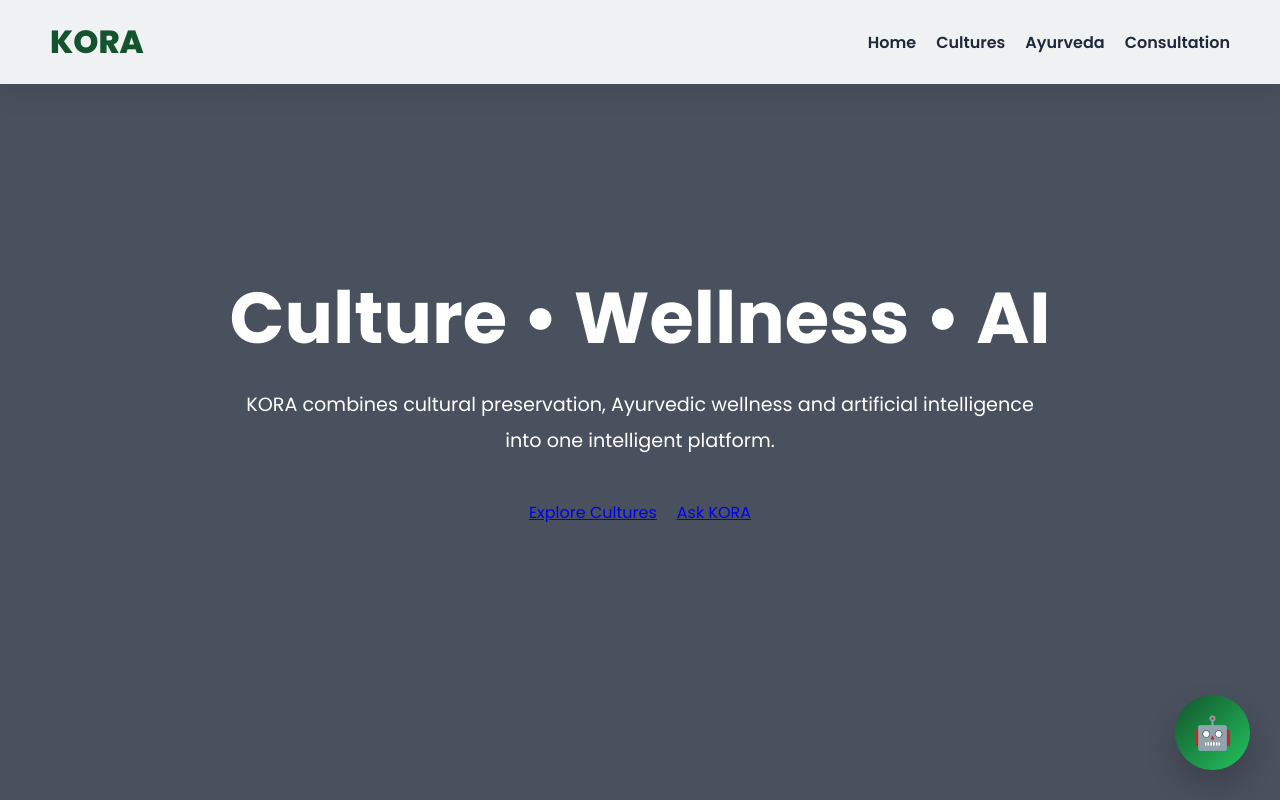
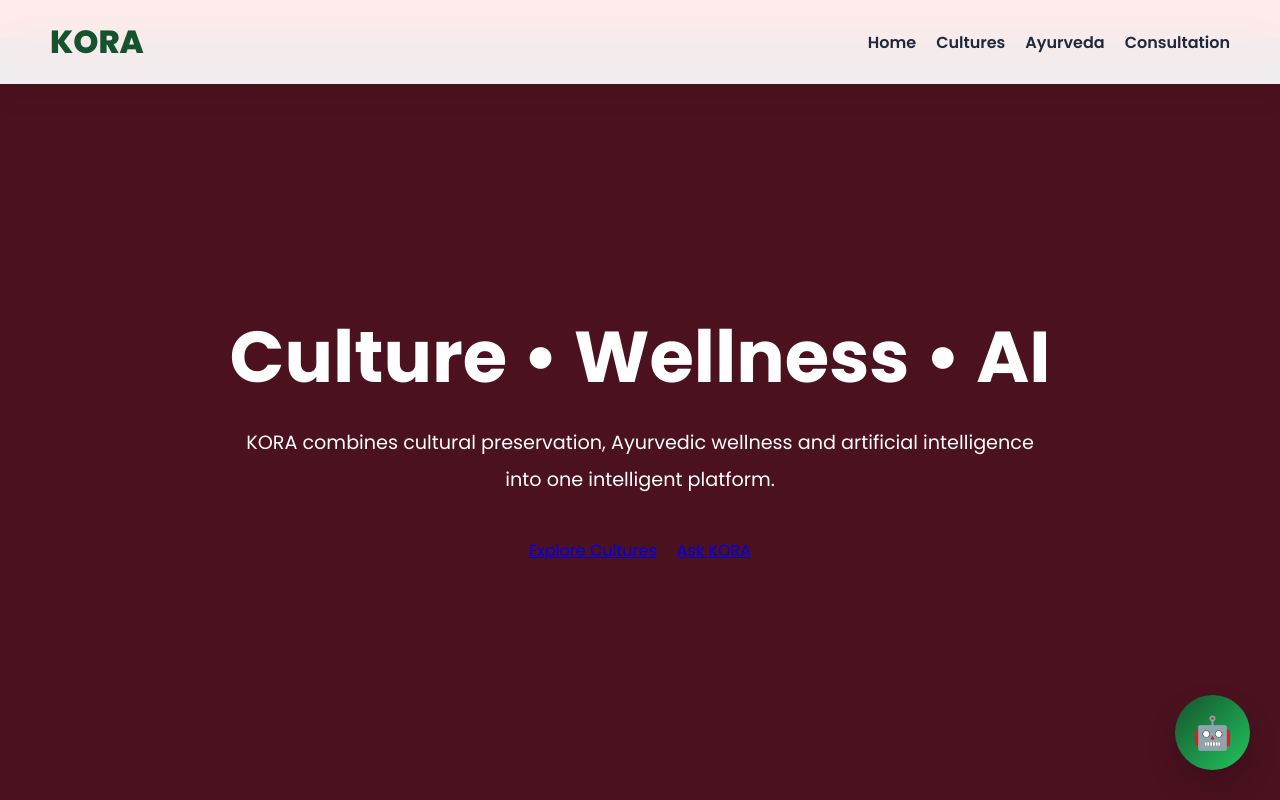
Before and after one commit to ravikumaravilash/KoraBrain3, a website: page home.html in a window 1280 px wide. Shown: the top 800 px of the page. Drawn offline with Linux system fonts and the light colour scheme.

Commit message:
Test home css

```diff
--- a/css/home.css
+++ b/css/home.css
@@ -1,7 +1,9 @@
 /* ==========================
    KORA HOME PAGE
 ========================== */
-
+body{
+    background:red !important;
+}
 .hero{
 
 min-height:100vh;
--- a/home.html
+++ b/home.html
@@ -1,6 +1,6 @@
 <!DOCTYPE html>
 <html lang="en">
-
+<h1 style="color:red;">TEST HOME PAGE</h1>
 <head>
 
 <meta charset="UTF-8">
```
